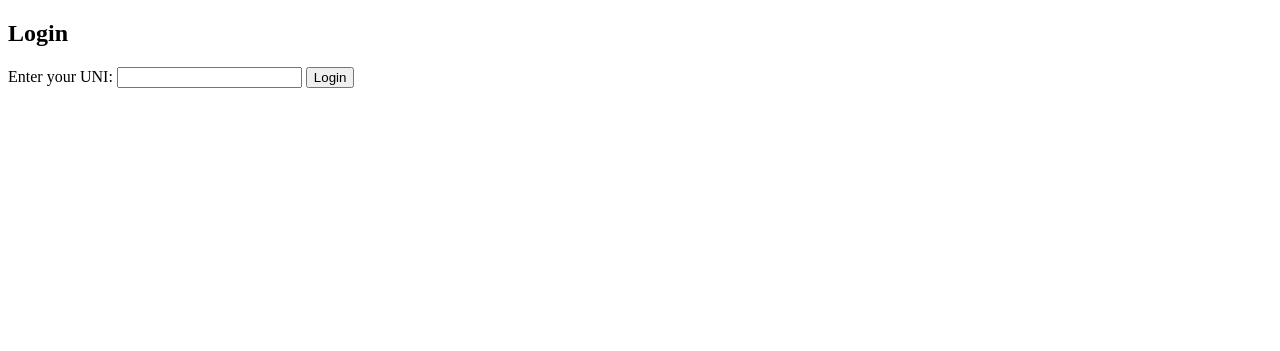
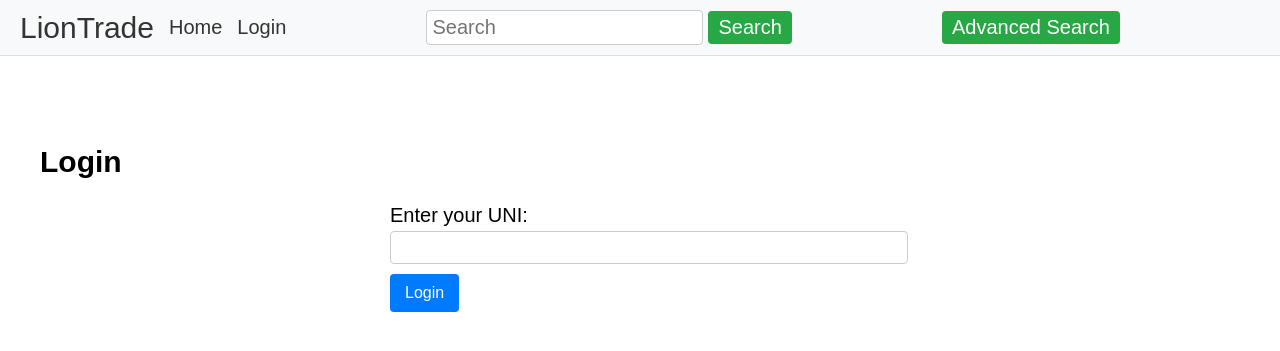
Before and after one commit to sharma-aarushi/COMS-4111-Databases-Project-1, a Flask app: page /login in a window 1280 px wide. Shown: the top 351 px of the page. Run offline with Flask 3, Linux system fonts and the light colour scheme; parts of the project's set-up code (start-up, migrations or seed data) failed here and were passed over.

Commit message:
Edit login.html

```diff
--- a/server.py
+++ b/server.py
@@ -484,7 +484,7 @@ if __name__ == "__main__":
     @click.option('--debug', is_flag=True)
     @click.option('--threaded', is_flag=True)
     @click.argument('HOST', default='0.0.0.0')
-    @click.argument('PORT', default=8119, type=int)
+    @click.argument('PORT', default=8118, type=int)
     def run(debug, threaded, host, port):
         HOST, PORT = host, port
         print("running on %s:%d" % (HOST, PORT))
--- a/templates/login.html
+++ b/templates/login.html
@@ -1,13 +1,11 @@
-<!DOCTYPE html>
-<html lang="en">
+{% extends "index.html" %}
 
-<head>
-    <meta charset="UTF-8">
-    <title>Login</title>
-</head>
+{% block title %}Login{% endblock %}
 
-<body>
+{% block content %}
+<div class="container mt-4">
     <h2>Login</h2>
+
     {% with messages = get_flashed_messages() %}
     {% if messages %}
     <ul>
@@ -18,11 +16,10 @@
     {% endif %}
     {% endwith %}
 
-    <form action="{{ url_for('login') }}" method="post">
+    <form action="{{ url_for('login') }}" method="post" class="login-form">
         <label for="uni">Enter your UNI:</label>
         <input type="text" id="uni" name="uni" required>
         <button type="submit">Login</button>
     </form>
-</body>
-
-</html>
+</div>
+{% endblock %}
```
